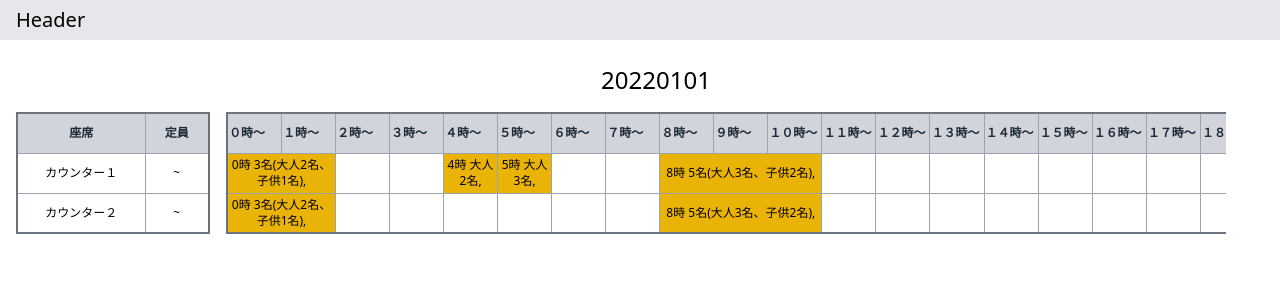
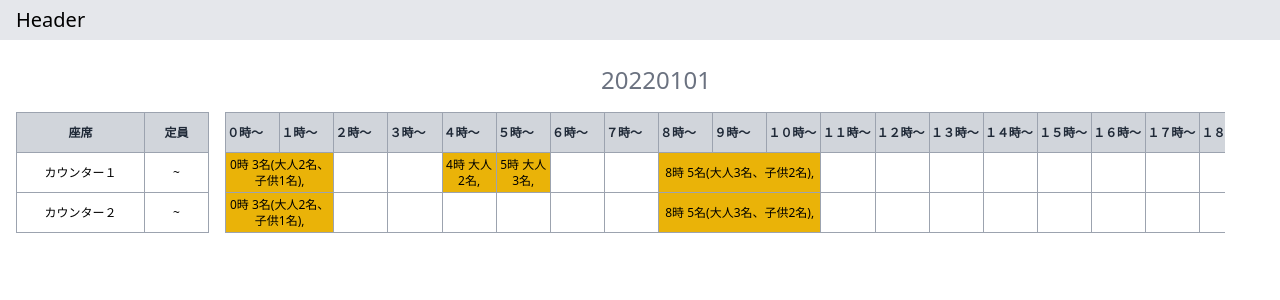
Before and after one commit to hironomiu/typescript-react-reservation-book-imitation, a React (Create React App) app: page / in a window 1280 px wide. Shown: the top 300 px of the page. Built offline with nearby package versions, Linux system fonts and the light colour scheme.

Commit message:
commited

```diff
--- a/src/App.tsx
+++ b/src/App.tsx
@@ -1,4 +1,3 @@
-import React from 'react'
 import Layout from './components/Layout'
 
 const App = () => {
--- a/src/components/Main.tsx
+++ b/src/components/Main.tsx
@@ -39,9 +39,9 @@ const Main = () => {
 
   return (
     <div className="flex flex-col justify-center items-center mx-4 w-screen">
-      <div className="text-2xl mt-6">{data.ymd}</div>
+      <div className="text-2xl mt-6 text-gray-500">{data.ymd}</div>
       <div className="flex mx-4 mt-4 w-screen">
-        <table className="border-collapse border-2 border-gray-500 text-sm mr-4">
+        <table className="border-collapse border-[1px] border-gray-500 text-sm mr-4">
           <thead className="bg-gray-300 text-xs">
             <tr className="h-10">
               <th className="border border-gray-400 w-32 text-gray-800">座席</th>
@@ -59,7 +59,7 @@ const Main = () => {
         </table>
         <div className="overflow-x-auto ">
           <div className=" md:w-[600px] lg:w-[800px] xl:w-[1000px]">
-            <table className="border-collapse border-2 border-gray-500 text-sm w-[1300px]">
+            <table className="border-collapse border-[1px] border-gray-500 text-sm w-[1300px]">
               <thead className="bg-gray-300 text-xs ">
                 <tr className="h-10">
                   {col.map((c, index) => (
```
